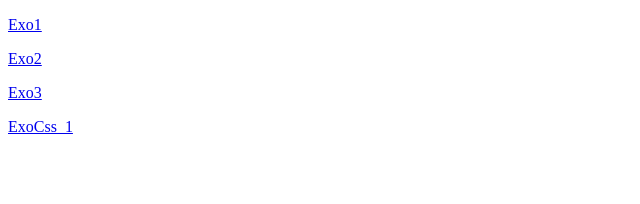
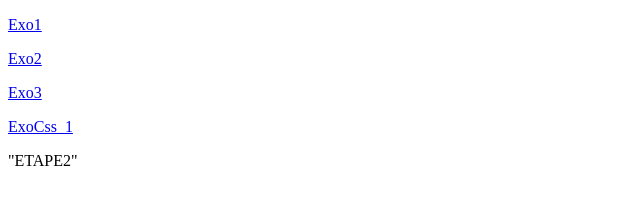
Before and after one commit to LeducJean/TPHTML, a plain HTML site: page index.html in a window 1280 px wide. Shown: the full height of the page, 0-640 px from the left. Drawn offline with Linux system fonts and the light colour scheme.

Commit message:
secondcommit

```diff
--- a/index.html
+++ b/index.html
@@ -32,6 +32,8 @@
     <p><a href=""></a>
     </p>
 
+"ETAPE2"
+
 </body>
 
 </html>
```
